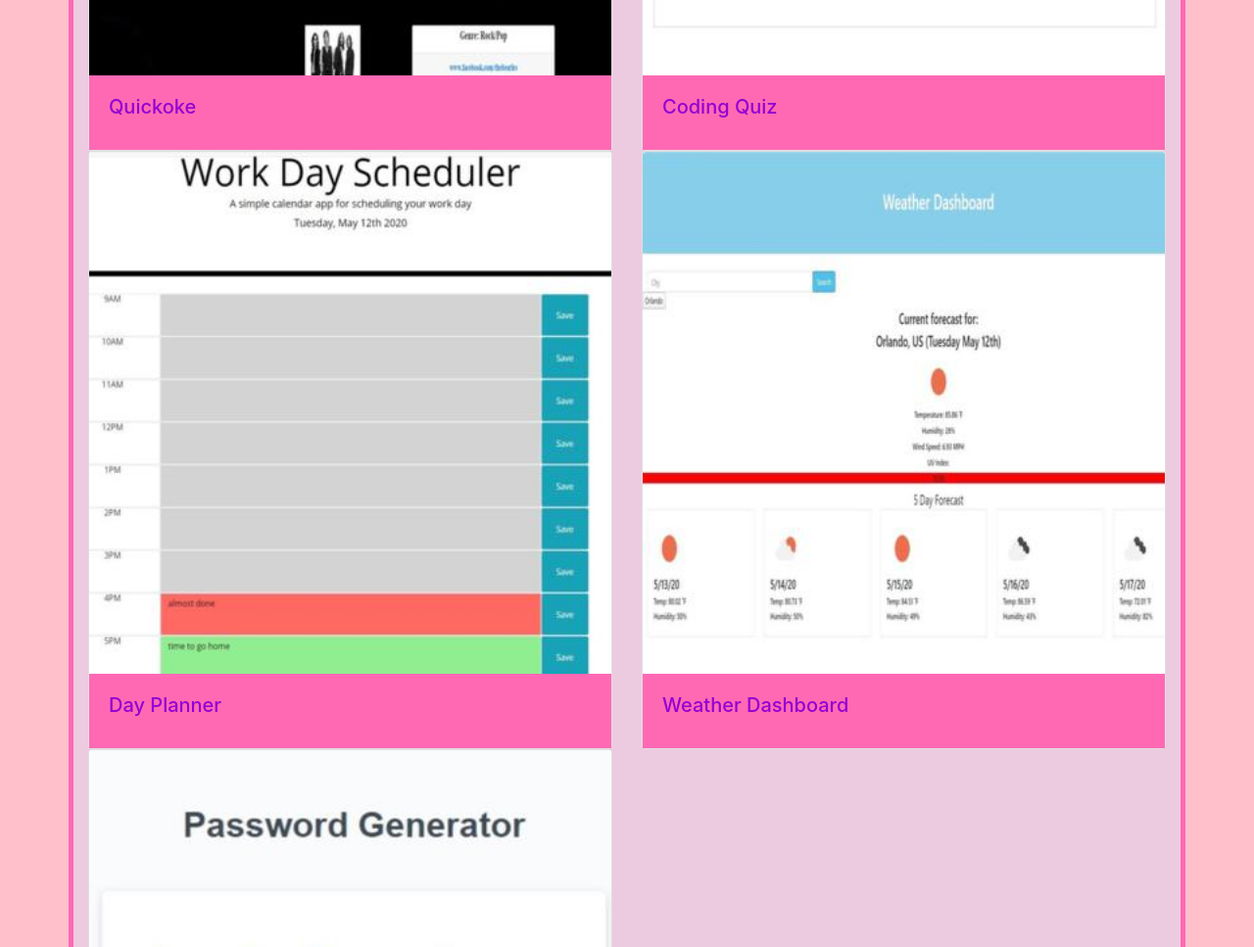
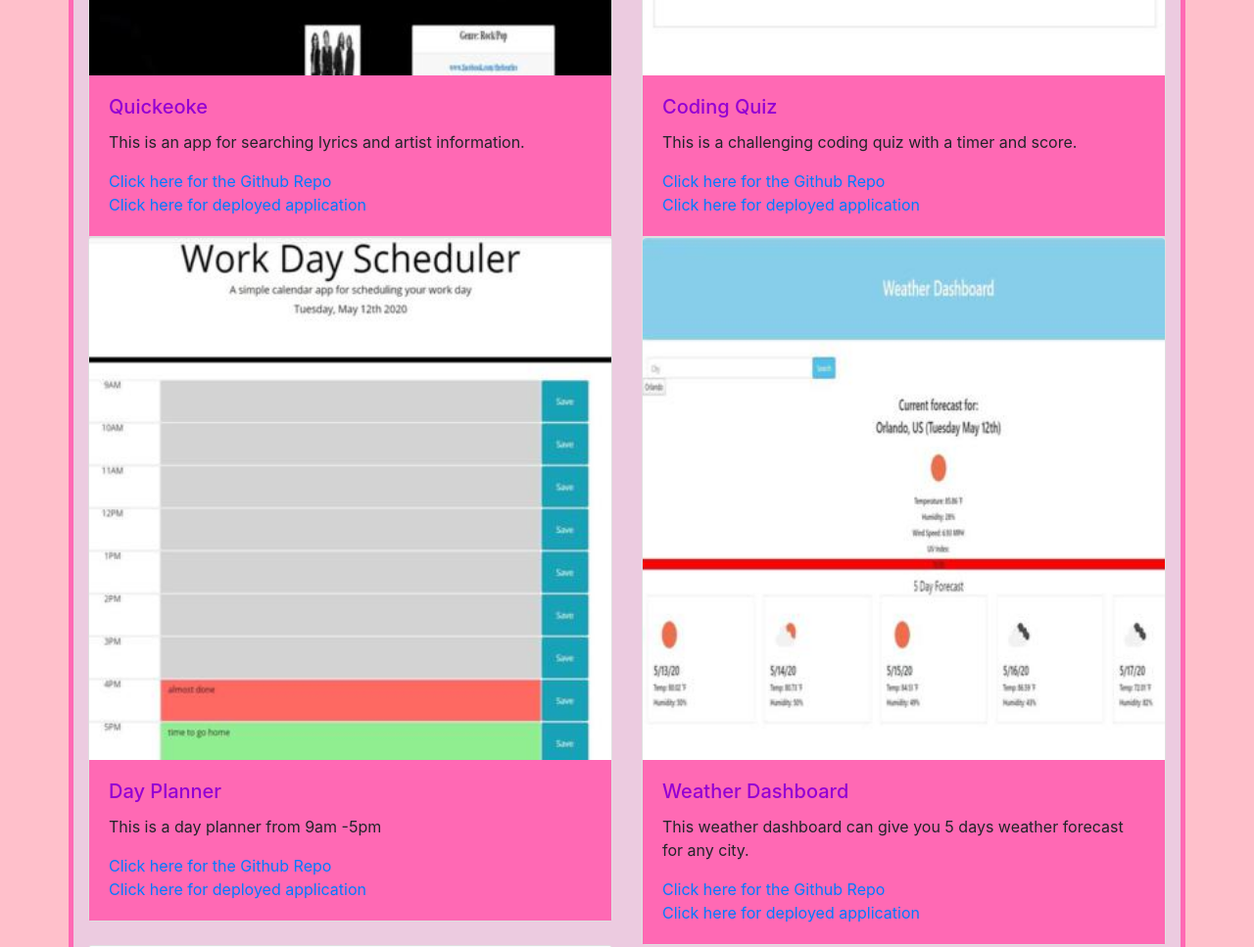
Before and after one commit to seebell/seebell.github.io, a plain HTML site: page portfolio.html in a window 1280 px wide. Shown: the part 580-1547 px from the top of the page at 98% size. Drawn offline with nearby package versions, Linux system fonts and the light colour scheme.

Commit message:
added github links

```diff
--- a/portfolio.html
+++ b/portfolio.html
@@ -61,7 +61,12 @@
               <div class="card">
                 <img src="qk.jpg" class="card-img-top" alt="quickoke">
                 <div class="card-body" style="background-color: hotpink;">
-                  <h5 class="card-title" style="color:darkviolet">Quickoke</h5>
+                  <h5 class="card-title" style="color:darkviolet">Quickeoke</h5>
+                  <p class="card-text">This is an app for searching lyrics and artist information.</p>
+                  <a href="https://baspeirs.github.io/teamKaraokeApp/" target="_blank" class="text-decoration-none">Click here for the Github Repo</a>
+                    <br>
+                  <a href="https://github.com/baspeirs/teamKaraokeApp" target="_blank" class="text-decoration-none">Click here for deployed application</a>
+
 
                 </div>
               </div>
@@ -71,6 +76,12 @@
                 <img src="coding.jpg" class="card-img-top" alt="coding">
                 <div class="card-body" style="background-color:hotpink;">
                   <h5 class="card-title" style="color:darkviolet">Coding Quiz</h5>
+                  <p class="card-text">This is a challenging coding quiz with a timer and score.</p>
+                  <a href="https://github.com/seebell/codingquiz" target="_blank" class="text-decoration-none">Click here for the Github Repo</a>
+                  <br>
+                  <a href="https://seebell.github.io/codingquiz/" target="_blank" class="text-decoration-none">Click here for deployed application</a>
+
+
 
                 </div>
               </div>
@@ -80,6 +91,13 @@
                 <img src="dayplanner.jpg" class="card-img-top" alt="dayplanner">
                 <div class="card-body " style="background-color:hotpink;">
                   <h5 class="card-title" style="color:darkviolet">Day Planner</h5>
+                  <p class="card-text">This is a day planner from 9am -5pm</p>
+                  <a href="https://github.com/seebell/dayplanner" target="_blank" class="text-decoration-none">Click here for the Github Repo</a>
+                    <br>
+                  <a href="https://seebell.github.io/dayplanner/" target="_blank" class="text-decoration-none">Click here for deployed application</a>
+
+
+
 
                 </div>
               </div>
@@ -89,6 +107,11 @@
                 <img src="wd.jpg" class="card-img-top" alt="weather">
                 <div class="card-body" style="background-color:hotpink;">
                   <h5 class="card-title" style="color:darkviolet">Weather Dashboard</h5>
+                  <p class="card-text">This weather dashboard can give you 5 days weather forecast for any city.</p>
+                  <a href="https://github.com/seebell/weatherdashboard" target="_blank" class="text-decoration-none">Click here for the Github Repo</a>
+                    <br>
+                  <a href="https://seebell.github.io/weatherdashboard/" target="_blank" class="text-decoration-none">Click here for deployed application</a>
+
 
                 </div>
               </div>
@@ -98,6 +121,10 @@
                 <img src="pg.jpg" class="card-img-top" alt="password">
                 <div class="card-body" style="background-color:hotpink;">
                   <h5 class="card-title" style="color:darkviolet">Password Generator</h5>
+                  <p class="card-text">This is a password generator to create a random password.</p>
+                  <a href="https://github.com/seebell/passwordgenerator" target="_blank" class="text-decoration-none">Click here for the Github Repo</a>
+                  <br>
+                <a href="https://seebell.github.io/passwordgenerator/" target="_blank" class="text-decoration-none">Click here for deployed application</a>
 
                 </div>
               </div>
```
